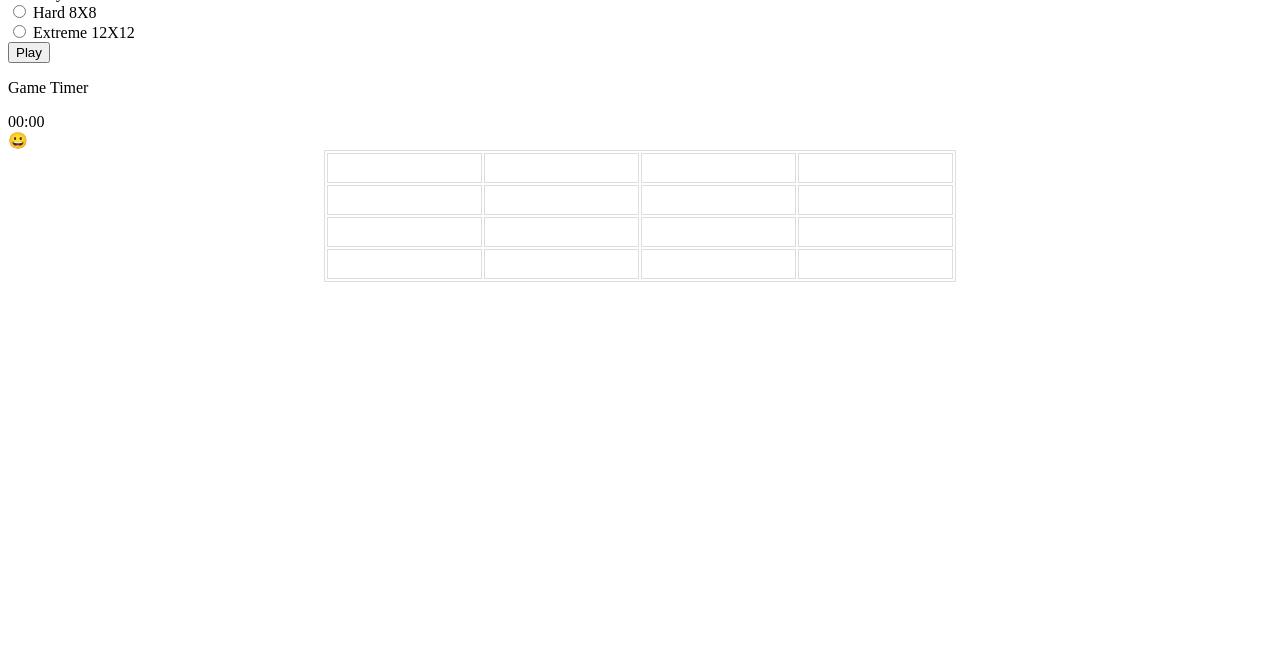
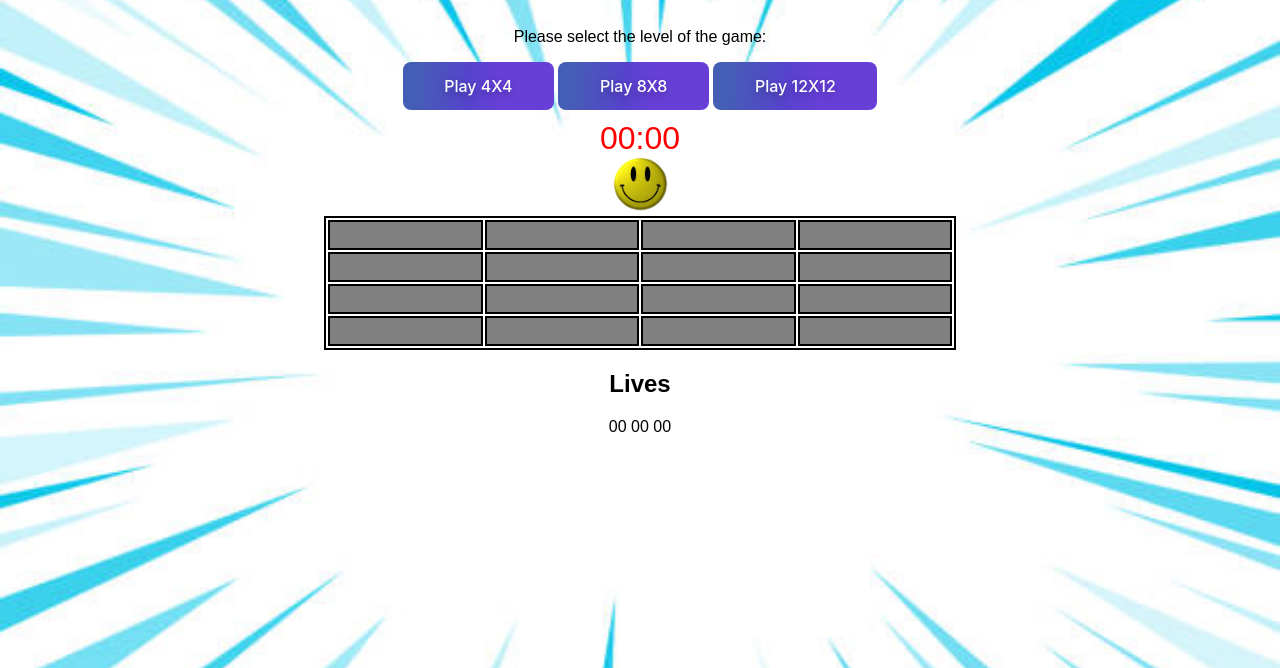
Before and after one commit to Inbar-tzvik/Minesweeper, a plain HTML site: page index.html in a window 1280 px wide. Shown: the part 132-800 px from the top of the page. Drawn offline with Linux system fonts and the light colour scheme.

Commit message:
Second upload

```diff
--- a/css/main.css
+++ b/css/main.css
@@ -7,18 +7,25 @@
   empty-cells: show; */
 /* }
 table, */
-/* body {
+body {
   text-align: center;
-} */
+  background-image: url('/img/back.jpeg');
+  background-repeat: no-repeat;
+  background-size: cover;
+  font-family: fantasy;
+}
 
 * {
   box-sizing: border-box;
+}
+h1 {
+  font-size: 4em;
 }
 table,
 td,
 tr {
   table-layout: fixed;
-  border: 1px solid #ddd;
+  border: 2px solid black;
   text-align: center;
 }
 
@@ -26,6 +33,7 @@ table {
   width: 50%;
   margin-left: auto;
   margin-right: auto;
+  table-layout: fixed;
 }
 
 tr,
@@ -33,12 +41,21 @@ td {
   height: 30px;
   padding: 5px;
   width: 30%;
+  line-height: 0px;
+  background-color: grey;
 }
 
 .mark {
   background-color: lightgray;
 }
-
+img {
+  width: 55px;
+  height: 55px;
+}
+img:hover {
+  box-shadow: rgba(80, 175, 238, 0.5) 0 5px 30px;
+  transition-duration: 0.2s;
+}
 /* border: 2px black;
   font-weight: bold; */
 
@@ -49,3 +66,53 @@ td {
   width: 25%;
 } */
 /* visibility: hidden; */
+
+/* CSS */
+button {
+  background-image: linear-gradient(92.88deg, #455eb5 9.16%, #5643cc 43.89%, #673fd7 64.72%);
+  border-radius: 8px;
+  border-style: none;
+  box-sizing: border-box;
+  color: #ffffff;
+  cursor: pointer;
+  flex-shrink: 0;
+  font-family: 'Inter UI', 'SF Pro Display', -apple-system, BlinkMacSystemFont, 'Segoe UI', Roboto, Oxygen, Ubuntu,
+    Cantarell, 'Open Sans', 'Helvetica Neue', sans-serif;
+  font-size: 16px;
+  font-weight: 500;
+  height: 3rem;
+  padding: 0 1.6rem;
+  text-align: center;
+  text-shadow: rgba(0, 0, 0, 0.25) 0 3px 8px;
+  transition: all 0.5s;
+  user-select: none;
+  -webkit-user-select: none;
+  touch-action: manipulation;
+}
+
+button:hover {
+  box-shadow: rgba(80, 63, 205, 0.5) 0 1px 30px;
+  transition-duration: 0.1s;
+}
+
+@media (min-width: 768px) {
+  button {
+    padding: 0 2.6rem;
+  }
+}
+.timer {
+  margin-top: 10px;
+}
+#seconds {
+  font-size: 2em;
+  color: red;
+}
+
+#minutes {
+  font-size: 2em;
+  color: red;
+}
+#colon {
+  font-size: 2em;
+  color: red;
+}
--- a/index.html
+++ b/index.html
@@ -5,33 +5,30 @@
     <link rel="stylesheet" href="css/main.css" />
     <title>MineSweeper</title>
   </head>
-  <!-- onmousedown="WhichButton(event)" -->
-  <!-- <body onload="initGame()"> -->
-  <body onload="initGame(4)" >
+
+  <body onload="initGame(4)">
     <h1>MineSweeper</h1>
     <p>Please select the level of the game:</p>
 
-    <div class="options">
+    <button type="button" onclick="initGame(4)">Play 4X4</button>
+    <button type="button" onclick="initGame(8)">Play 8X8</button>
+    <button type="button" onclick="initGame(12)">Play 12X12</button>
 
-        <input type="radio" id="16" name="level" value="16" />
-        <label for="html">Easy 4X4</label></br>
-        <input type="radio" id="25" name="level" value="25" />
-        <label for="css">Hard 8X8</label></br>
-        <input type="radio" id="36" name="level" value="36" />
-        <label for="Extreme">Extreme 12X12</label></br>
+    <div class="timer"><label id="minutes">00</label><label id="colon">:</label><label id="seconds">00</label></div>
+
+    <img src="img/smiley.png" onclick="initGame(4)" />
+    <div class="status"></div>
+
+    <table class="design">
+      <tbody class="board"></tbody>
+    </table>
+    <div class="lives">
+      <h2>Lives</h2>
+      <label id="live1">00</label>
+      <label id="live2">00</label>
+      <label id="live3">00</label>
     </div>
-    <button type="button" onclick="displayRadioValue()">Play</button>
-    <p>Game Timer</p>
-    <div class="timer">
-        <label id="minutes">00</label>:<label id="seconds">00</label>
-    </div>
-    <div onclick="initGame(4)">😀</div>
-    <table class="design" >
-        <tbody class="board"></tbody>
-
-    </table>
     <script src="js/util.js"></script>
     <script src="js/game.js"></script>
-
   </body>
 </html>
--- a/js/game.js
+++ b/js/game.js
@@ -6,13 +6,16 @@ var gGame = { isOn: false, shownCount: 0, markedCount: 0, secPassed: 0 };
 var gGameInterval;
 var totalSeconds = 0;
 var minesLocation = [];
+var firstCell;
 var minutesLabel = document.getElementById('minutes');
 var secondsLabel = document.getElementById('seconds');
 window.addEventListener('contextmenu', (e) => e.preventDefault());
 // 😀🥴
 
 function initGame(size) {
-  //   clearInterval(gGameInterval);
+  firstCell = true;
+  clearInterval(gGameInterval);
+  gGameInterval = null;
   gBoard = [];
   minesLocation = [];
   gLevel.size = size;
@@ -23,6 +26,8 @@ function initGame(size) {
   renderBoard(gBoard);
   minutesLabel.innerText = '00';
   secondsLabel.innerText = '00';
+  document.querySelector('.status').innerText = '';
+  document.querySelector('img').src = 'img/smiley.png';
 }
 
 function buildBoard(size) {
@@ -38,8 +43,7 @@ function buildBoard(size) {
       };
     }
   }
-  putRandMines();
-  //   console.log(gBoard);
+  //   putRandMines();
 }
 
 function putRandMines() {
@@ -52,7 +56,6 @@ function putRandMines() {
     minesLocation.push({ i: emptyCells[location].i, j: emptyCells[location].j });
     mines--;
   }
-  //   console.log(gBoard);
   overBoard();
 }
 
@@ -63,7 +66,6 @@ function overBoard() {
       setMinesNegsCount(i, j);
     }
   }
-  console.log(gBoard);
 }
 
 function setMinesNegsCount(rowIdx, colIdx) {
@@ -81,6 +83,11 @@ function setMinesNegsCount(rowIdx, colIdx) {
 }
 
 function cellClicked(event, elCell, cellI, cellJ) {
+  if (firstCell && event.button === 0) {
+    elCell.classList.add('mark');
+    putRandMines();
+    firstCell = false;
+  } else {
     if (!gGameInterval) gGameInterval = setInterval(setTime, 1000);
     var cell = gBoard[cellI][cellJ];
     switch (event.button) {
@@ -92,7 +99,7 @@ function cellClicked(event, elCell, cellI, cellJ) {
         break;
     }
   }
-// console.table(gBoard)
+}
 
 function cellMarked(elCell, cellI, cellJ) {
   if (gBoard[cellI][cellJ].isMarked) {
@@ -105,6 +112,7 @@ function cellMarked(elCell, cellI, cellJ) {
   }
 }
 
+//to be continued
 function movePlay(elCell, i, j) {
   var cell = gBoard[i][j];
   if (gBoard[i][j].isMine) {
@@ -114,28 +122,64 @@ function movePlay(elCell, i, j) {
       locI = minesLocation[m].i;
       locj = minesLocation[m].j;
       document.querySelector(`.cell-${locI}-${locj}`).innerText = MIND;
+      document.querySelector(`.cell-${locI}-${locj}`).classList.add('mark');
     }
-    console.log('game over');
+    clearInterval(gGameInterval);
+
+    document.querySelector('.status').innerText = 'YOU LOST!!!!!';
+    document.querySelector('img').src = 'img/sad1.png';
+    return;
   }
+
+  expandShown(elCell, i, j);
+
   if (cell.minesAroundCount > 0 && !cell.isMarked) {
     elCell.classList.add('mark');
-    // Update the Model:
     cell.isShown = true;
-    // Update the DOM:
     elCell.innerText = cell.minesAroundCount;
   } else if (cell.minesAroundCount === 0 && !cell.isMarked) {
     elCell.classList.add('mark');
     // Update the Model:
     cell.isShown = true;
   }
+  checkGameOver(elCell, i, j);
 }
 
-function expandShown(board, elCell, i, j) {}
-// function WhichButton(event) {
-//   console.log(event);
-//   //     switch (event.button) {
-//   // 		case 2:
-//   //
-//   // 			break;
-//   //
-// }
+//to be continued
+
+function expandShown(elCell, rowIdx, colIdx) {
+  var cell = gBoard[rowIdx][colIdx];
+  if (!cell.isMine && !cell.minesAroundCount) {
+    for (var i = rowIdx - 1; i <= rowIdx + 1; i++) {
+      if (i < 0 || i > gBoard.length - 1) continue;
+      for (var j = colIdx - 1; j <= colIdx + 1; j++) {
+        if (j < 0 || j > gBoard[0].length - 1) continue;
+        if (i === rowIdx && j === colIdx) continue;
+        var currCell = gBoard[i][j];
+        currCell.isShown = true;
+        var cellDom = document.querySelector(`.cell-${i}-${j}`);
+        cellDom.classList.add('mark');
+        if (currCell.minesAroundCount > 0) cellDom.innerText = currCell.minesAroundCount;
+        else cellDom.innerText = '';
+      }
+    }
+  }
+}
+//to be continued
+
+function checkGameOver() {
+  var shownCount = 0;
+  var markedCount = 0;
+  for (var i = 0; i < gBoard.length; i++) {
+    for (var j = 0; j < gBoard.length; j++) {
+      var cell = gBoard[i][j];
+      if (cell.isShown && !cell.isMarked && !cell.isMine) shownCount++;
+      else markedCount++;
+    }
+  }
+  if (shownCount === gLevel.size * gLevel.size - gLevel.mines) {
+    document.querySelector('.status').innerText = 'YOU WON';
+    document.querySelector('img').src = 'img/cool.png';
+    clearInterval(gGameInterval);
+  }
+}
--- a/js/util.js
+++ b/js/util.js
@@ -20,9 +20,6 @@ function renderBoard(mat) {
     strHTML += '<tr>';
     for (var j = 0; j < mat[0].length; j++) {
       var cell = mat[i][j];
-      //   if (cell.isMine) var data = MIND;
-      //   else if (cell.minesAroundCount > 0) data = cell.minesAroundCount;
-      //   else
       var data = '';
       var className = `cell cell-${i}-${j}`;
       strHTML += `<td  onmousedown="cellClicked(event,this , ${i}, ${j})"  class="${className}  "> ${data}</td>`;
```
Also changed, not shown: img/back.jpeg (added), img/cool.png (added), img/sad.jpeg (added), img/sad1.png (added), img/smiley.png (added). Lines whose indentation alone changed are shown as unchanged.
